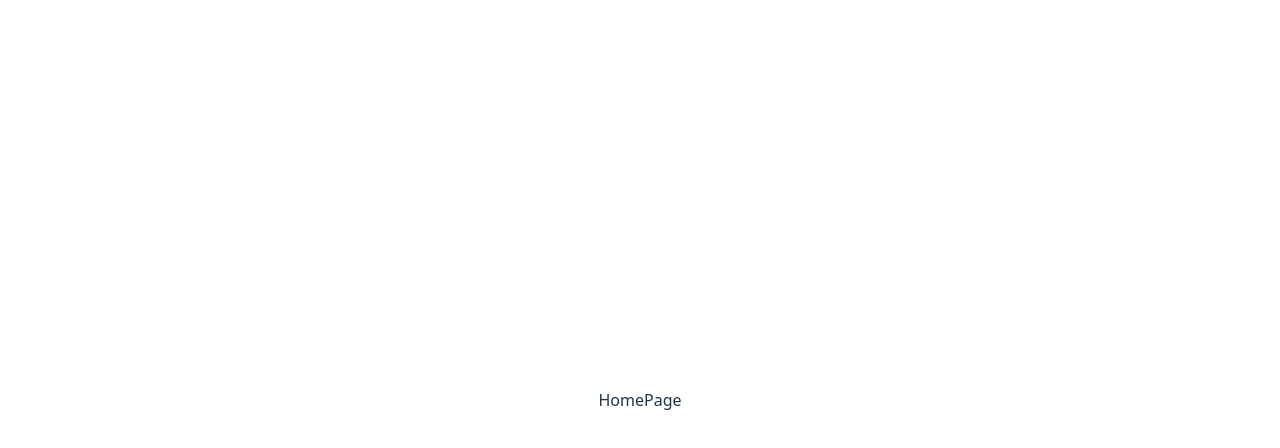
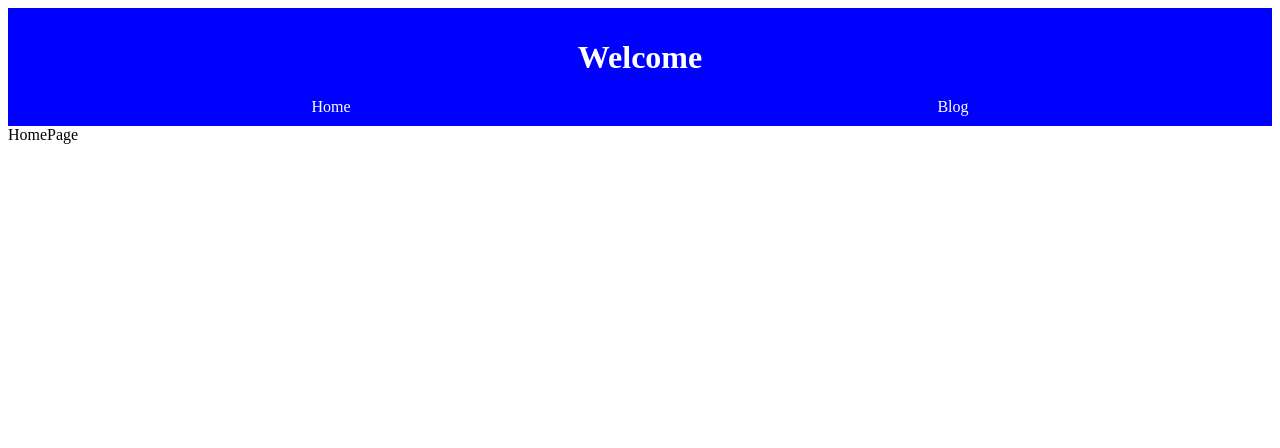
Before and after one commit to hannerco/React-AMazingCode, a React (Vite) app: page / in a window 1280 px wide. Shown: the top 448 px of the page. Built offline with nearby package versions, Linux system fonts and the light colour scheme.

Commit message:
"Link" para cambiar de página

```diff
--- /dev/null
+++ b/src/components/HeaderComponent.css
@@ -0,0 +1,20 @@
+.header {
+    background-color: blue;
+    color: white;
+    padding: 10px;
+
+
+    .title {
+        text-align: center;
+    }
+
+    .link-list {
+        display: flex;
+        justify-content: space-around;
+
+        .link {
+            color: white;
+            text-decoration: none;
+        }
+    }
+}
--- /dev/null
+++ b/src/components/HeaderComponent.jsx
@@ -0,0 +1,25 @@
+import React from 'react'
+import "./HeaderComponent.css"
+import { Link } from 'react-router-dom'
+const HeaderComponent = () => {
+    return (
+        <header className='header'>
+            <h1 className='title'>Welcome</h1>
+            <nav>
+                <ul className='link-list'>
+
+                    <li>
+                        <Link className='link' to="/">Home</Link>
+                    </li>
+
+                    <li>
+                        <Link className='link' to="/blog">Blog</Link>
+                    </li>
+
+                </ul>
+            </nav>
+        </header>
+    )
+}
+
+export default HeaderComponent
--- a/src/index.css
+++ b/src/index.css
@@ -1,70 +1,7 @@
-:root {
-    font-family: system-ui, Avenir, Helvetica, Arial, sans-serif;
-    line-height: 1.5;
-    font-weight: 400;
 
-    color-scheme: light dark;
-    color: rgba(255, 255, 255, 0.87);
-    background-color: #242424;
 
-    font-synthesis: none;
-    text-rendering: optimizeLegibility;
-    -webkit-font-smoothing: antialiased;
-    -moz-osx-font-smoothing: grayscale;
+  ul {
+    list-style-type: none;
+    margin: 0;
+    padding: 0;
   }
-
-  a {
-    font-weight: 500;
-    color: #646cff;
-    text-decoration: inherit;
-  }
-  a:hover {
-    color: #535bf2;
-  }
-
-  body {
-    margin: 0;
-    display: flex;
-    align-items: center;
-    justify-content: center;
-    place-items: center;
-    min-width: 320px;
-    min-height: 100vh;
-  }
-
-  h1 {
-    font-size: 3.2em;
-    line-height: 1.1;
-  }
-
-  button {
-    border-radius: 8px;
-    border: 1px solid transparent;
-    padding: 0.6em 1.2em;
-    font-size: 1em;
-    font-weight: 500;
-    font-family: inherit;
-    background-color: #1a1a1a;
-    cursor: pointer;
-    transition: border-color 0.25s;
-  }
-  button:hover {
-    border-color: #646cff;
-  }
-  button:focus,
-  button:focus-visible {
-    outline: 4px auto -webkit-focus-ring-color;
-  }
-
-  @media (prefers-color-scheme: light) {
-    :root {
-      color: #213547;
-      background-color: #ffffff;
-    }
-    a:hover {
-      color: #747bff;
-    }
-    button {
-      background-color: #f9f9f9;
-    }
-  }
--- a/src/pages/BlogPage.jsx
+++ b/src/pages/BlogPage.jsx
@@ -1,8 +1,12 @@
 import React from 'react'
+import HeaderComponent from '../components/HeaderComponent'
 
 const BlogPage = () => {
   return (
-    <div>BlogPage</div>
+    <>
+      <HeaderComponent></HeaderComponent>
+      <div>BlogPage</div>
+    </>
   )
 }
 
--- a/src/pages/HomePage.jsx
+++ b/src/pages/HomePage.jsx
@@ -1,8 +1,12 @@
 import React from 'react'
+import HeaderComponent from '../components/HeaderComponent'
 
 const HomePage = () => {
   return (
-    <div>HomePage</div>
+    <>
+      <HeaderComponent></HeaderComponent>
+      <div>HomePage</div>
+    </>
   )
 }
 
```
